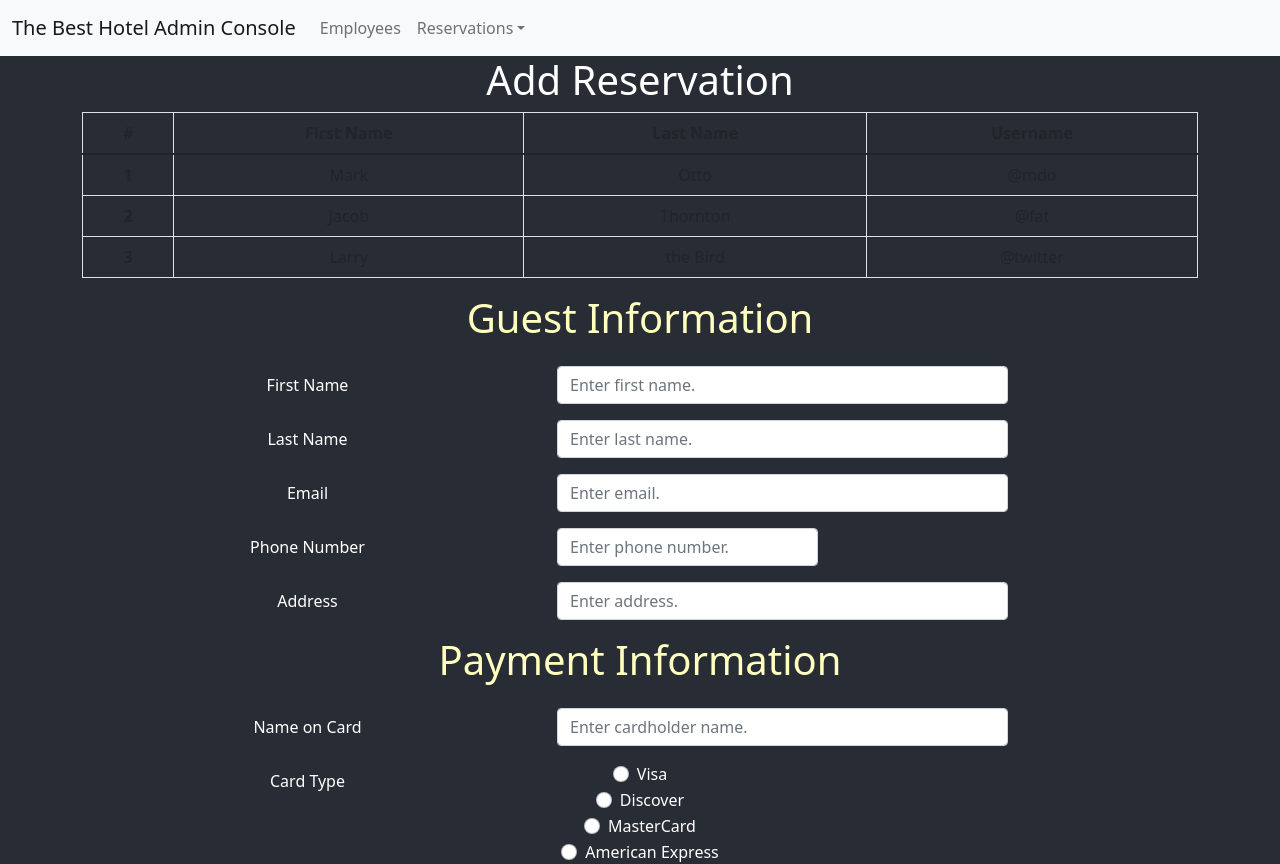
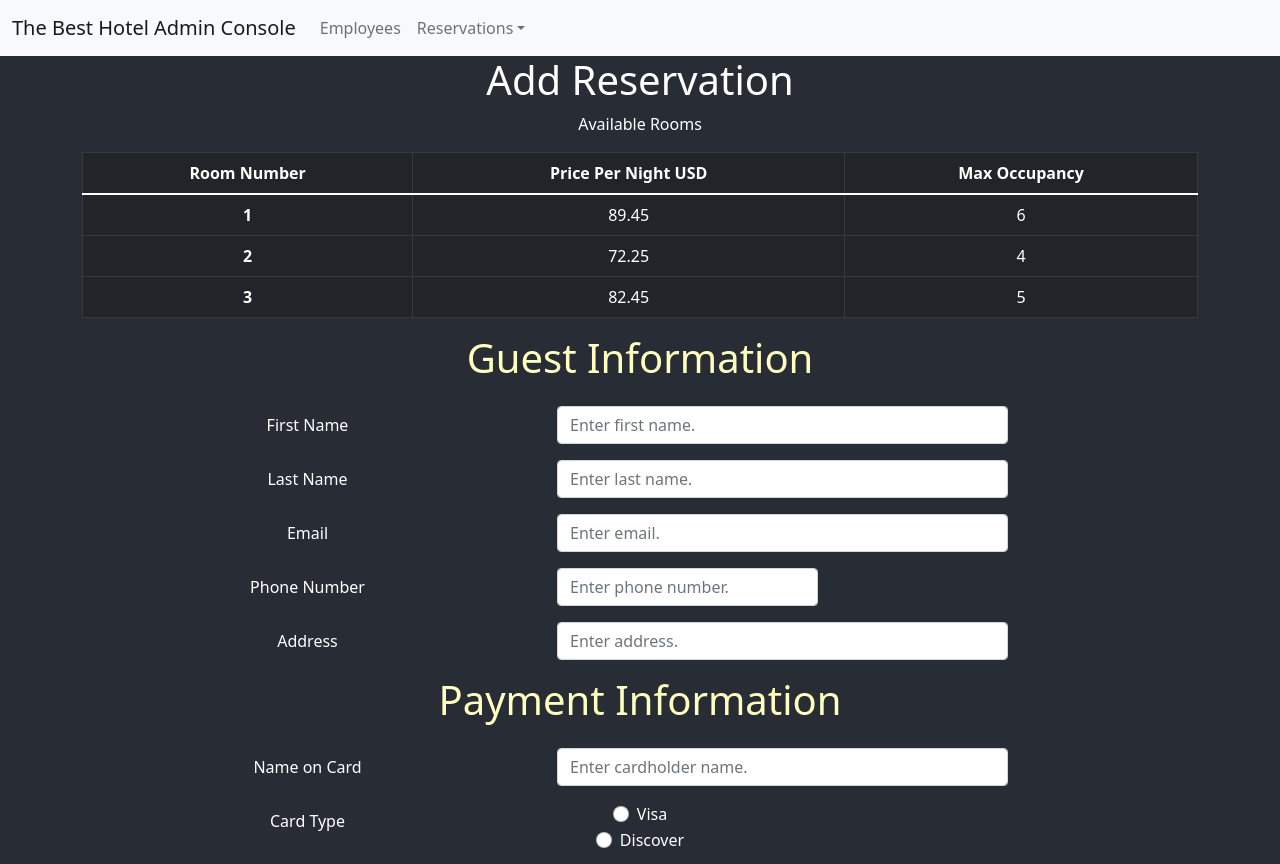
Before and after one commit to nanarboursal/HotelManagementDB, a React (Create React App) app in the folder hotel-management/: page /add-reservation in a window 1280 px wide. Shown: the top 864 px of the page. Built offline with nearby package versions, Linux system fonts and the light colour scheme.

Commit message:
Started initialization of state variables in submitting form

```diff
--- a/hotel-management/src/Components/Navigation/AvailableRooms/AvailableRooms.js
+++ b/hotel-management/src/Components/Navigation/AvailableRooms/AvailableRooms.js
@@ -8,33 +8,29 @@ export default class AvailableRooms extends React.Component {
             <Container>
                 <Row>
                     <Col>
-                        <Table bordered hover>
+                        <Table bordered dark>
                             <thead>
                                 <tr>
-                                    <th>#</th>
-                                    <th>First Name</th>
-                                    <th>Last Name</th>
-                                    <th>Username</th>
+                                    <th>Room Number</th>
+                                    <th>Price Per Night USD</th>
+                                    <th>Max Occupancy</th>
                                 </tr>
                             </thead>
                             <tbody>
                                 <tr>
                                     <th scope="row">1</th>
-                                    <td>Mark</td>
-                                    <td>Otto</td>
-                                    <td>@mdo</td>
+                                    <td>89.45</td>
+                                    <td>6</td>
                                 </tr>
                                 <tr>
                                     <th scope="row">2</th>
-                                    <td>Jacob</td>
-                                    <td>Thornton</td>
-                                    <td>@fat</td>
+                                    <td>72.25</td>
+                                    <td>4</td>
                                 </tr>
                                 <tr>
                                     <th scope="row">3</th>
-                                    <td>Larry</td>
-                                    <td>the Bird</td>
-                                    <td>@twitter</td>
+                                    <td>82.45</td>
+                                    <td>5</td>
                                 </tr>
                             </tbody>
 
--- a/hotel-management/src/Pages/AddReservation/AddReservation.js
+++ b/hotel-management/src/Pages/AddReservation/AddReservation.js
@@ -6,7 +6,31 @@ import { Col, Button, Form, FormGroup, Label, Input, FormText, Row, Container }
 export default class AddReservations extends React.Component {
     constructor(props) {
         super(props);
-        this.state = {};
+        this.state = {
+            firstName: "",
+            lastName: "",
+            address: "",
+            email: "",
+            phoneNumber: "",
+            cardName: "",
+            cardNumber: "",
+            cardType: "",
+            expirationDate: "",
+            numRooms: 0,
+            roomsSelected: [],
+            numGuests: 0,
+            preferences: "",
+            bookingDate: "",
+            bookingTime: "",
+            reserveStartDate: "",
+            reserveEndDate: ""
+        };
+
+        this.onChange = this.onChange.bind(this);
+    }
+
+    onChange(e) {
+        this.setState({ [e.target.name]: e.target.value });
     }
 
     componentDidMount() {
@@ -18,10 +42,19 @@ export default class AddReservations extends React.Component {
         theme && this.setState({ theme: theme });
     }
 
+    submitForm() {
+        console.log(this.state.cardName);
+        console.log(this.state.cardNumber);
+        console.log(this.state.cardType);
+        console.log(this.state.expirationDate);
+        alert("Congrats, reservation has been booked.");
+    }
+
     render() {
         return (
             <div className="add-reservation-header">
                 <h1>Add Reservation</h1>
+                <p>Available Rooms</p>
                 <AvailableRooms />
                 <Container>
                     <Row>
@@ -35,31 +68,31 @@ export default class AddReservations extends React.Component {
                                 <FormGroup row>
                                     <Label for="firstName" sm={5}>First Name</Label>
                                     <Col sm={5}>
-                                        <Input type="text" name="firstName" id="firstName" placeholder="Enter first name." />
+                                        <Input value={this.state.firstName} onChange={this.onChange} type="text" name="firstName" id="firstName" placeholder="Enter first name." />
                                     </Col>
                                 </FormGroup>
                                 <FormGroup row>
                                     <Label for="lastName" sm={5}>Last Name</Label>
                                     <Col sm={5}>
-                                        <Input type="text" name="lastName" id="lastName" placeholder="Enter last name." />
+                                        <Input value={this.state.lastName} onChange={this.onChange} type="text" name="lastName" id="lastName" placeholder="Enter last name." />
                                     </Col>
                                 </FormGroup>
                                 <FormGroup row>
                                     <Label for="email" sm={5}>Email</Label>
                                     <Col sm={5}>
-                                        <Input type="email" name="email" id="email" placeholder="Enter email." />
+                                        <Input value={this.state.email} onChange={this.onChange} type="email" name="email" id="email" placeholder="Enter email." />
                                     </Col>
                                 </FormGroup>
                                 <FormGroup row>
                                     <Label for="phoneNumber" sm={5}>Phone Number</Label>
                                     <Col sm={3}>
-                                        <Input type="phoneNumber" name="phoneNumber" id="phoneNumber" placeholder="Enter phone number." />
+                                        <Input value={this.state.phoneNumber} onChange={this.onChange} type="phoneNumber" name="phoneNumber" id="phoneNumber" placeholder="Enter phone number." />
                                     </Col>
                                 </FormGroup>
                                 <FormGroup row>
                                     <Label for="address" sm={5}>Address</Label>
                                     <Col sm={5}>
-                                        <Input type="address" name="address" id="address" placeholder="Enter address." />
+                                        <Input value={this.state.address} onChange={this.onChange} type="address" name="address" id="address" placeholder="Enter address." />
                                     </Col>
                                 </FormGroup>
                                 <FormGroup row>
@@ -70,7 +103,7 @@ export default class AddReservations extends React.Component {
                                 <FormGroup row>
                                     <Label for="cardName" sm={5}>Name on Card</Label>
                                     <Col sm={5}>
-                                        <Input type="text" name="cardName" id="cardName" placeholder="Enter cardholder name." />
+                                        <Input value={this.state.cardName} onChange={this.onChange} type="text" name="cardName" id="cardName" placeholder="Enter cardholder name." />
                                     </Col>
                                 </FormGroup>
                                 <FormGroup tag="fieldset" row >
@@ -83,20 +116,20 @@ export default class AddReservations extends React.Component {
                                             </Label>
                                         </FormGroup>
                                         <FormGroup check>
-                                            <Label check>
-                                                <Input type="radio" name="radio2" />{' '}
+                                            <Label >
+                                                <Input type="radio" name="radio1" />{' '}
                                                 Discover
                                             </Label>
                                         </FormGroup>
                                         <FormGroup check>
                                             <Label check>
-                                                <Input type="radio" name="radio3" />{' '}
+                                                <Input type="radio" name="radio1" />{' '}
                                                 MasterCard
                                             </Label>
                                         </FormGroup>
                                         <FormGroup check>
                                             <Label check>
-                                                <Input type="radio" name="radio4" />{' '}
+                                                <Input type="radio" name="radio1" />{' '}
                                                 American Express
                                             </Label>
                                         </FormGroup>
@@ -105,13 +138,13 @@ export default class AddReservations extends React.Component {
                                 <FormGroup row>
                                     <Label for="cardNumber" sm={5}>Card Number</Label>
                                     <Col sm={3}>
-                                        <Input type="text" name="cardNumber" id="cardNumber" placeholder="Enter card number." />
+                                        <Input value={this.state.cardNumber} onChange={this.onChange} type="text" name="cardNumber" id="cardNumber" placeholder="Enter card number." />
                                     </Col>
                                 </FormGroup>
                                 <FormGroup row>
                                     <Label for="expDate" sm={5}>Expiration Date</Label>
                                     <Col sm={2}>
-                                        <Input type="date" name="expDate" id="expDate" placeholder="date placeholder" />
+                                        <Input type="date" name="date" id="expDate" placeholder="date placeholder" />
                                     </Col>
                                 </FormGroup>
                                 <FormGroup row>
@@ -122,13 +155,13 @@ export default class AddReservations extends React.Component {
                                 <FormGroup row>
                                     <Label for="startDate" sm={5}>Reservation Start Date</Label>
                                     <Col sm={2}>
-                                        <Input type="date" name="startDate" id="startDate" placeholder="date placeholder" />
+                                        <Input type="date" name="date" id="startDate" placeholder="date placeholder" />
                                     </Col>
                                 </FormGroup>
                                 <FormGroup row>
                                     <Label for="endDate" sm={5}>Reservation End Date</Label>
                                     <Col sm={2}>
-                                        <Input type="date" name="endDate" id="endDate" placeholder="date placeholder" />
+                                        <Input type="date" name="date" id="endDate" placeholder="date placeholder" />
                                     </Col>
                                 </FormGroup>
                                 <FormGroup row>
@@ -157,7 +190,7 @@ export default class AddReservations extends React.Component {
                                 </FormGroup>
                                 <FormGroup check row>
                                     <Col sm={{ size: 10, offset: 2 }}>
-                                        <Button className="task-button" outline color="warning">
+                                        <Button onClick={() => this.submitForm()} className="task-button" outline color="warning">
                                             Submit
                                         </Button>{' '}
                                     </Col>
@@ -166,7 +199,7 @@ export default class AddReservations extends React.Component {
                         </Col>
                     </Row>
                 </Container>
-            </div>
+            </div >
         );
     }
 }
--- a/hotel-management/src/Pages/AddReservation/add-reservation.css
+++ b/hotel-management/src/Pages/AddReservation/add-reservation.css
@@ -1,6 +1,6 @@
 .add-reservation-header {
     background-color: #282c34;
-    min-height: 150vh;
+    min-height: 155vh;
     /* display: flex;
     flex-direction: column;
     align-items: center;
```
